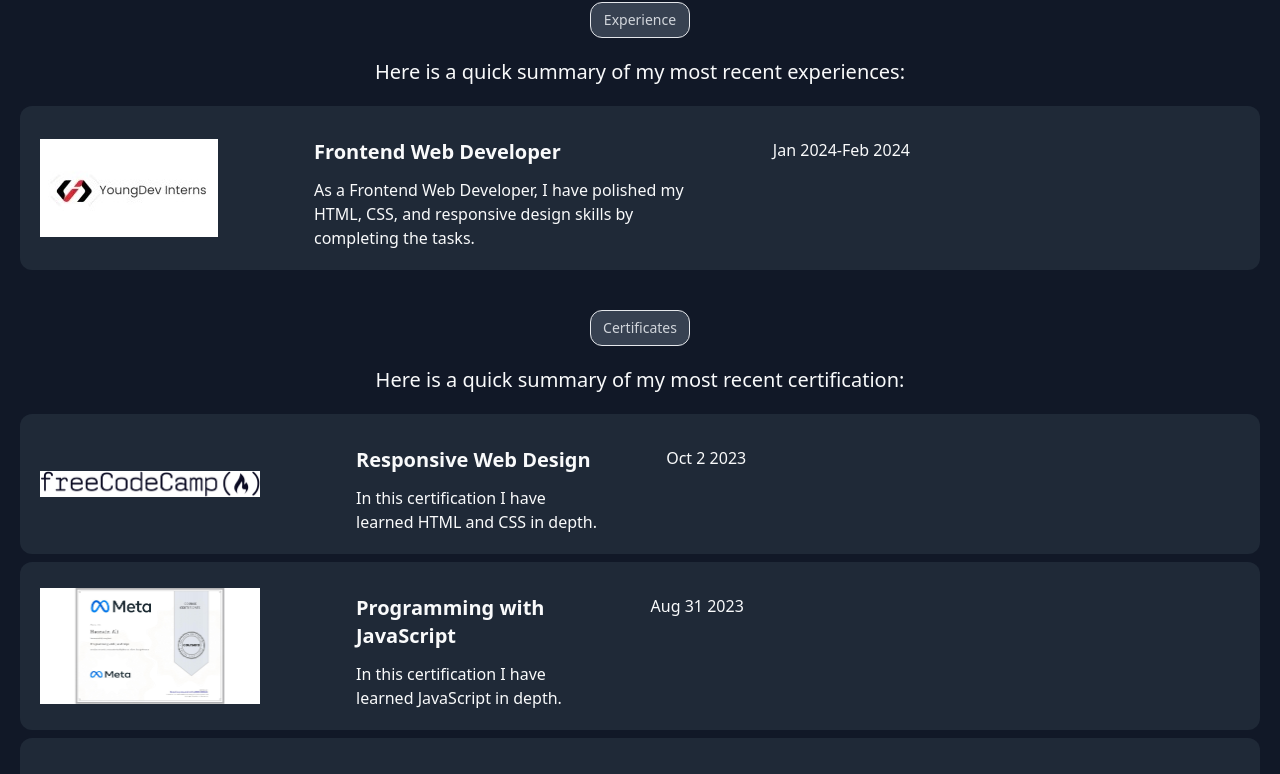
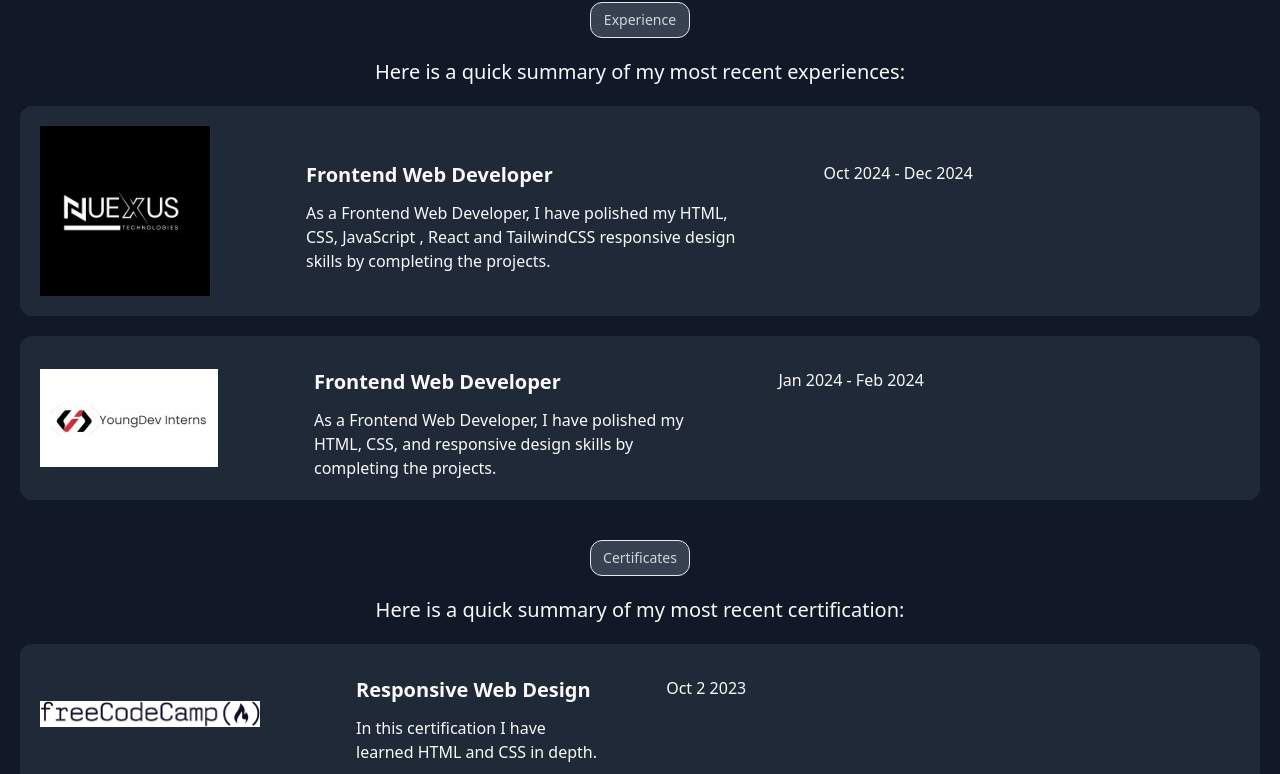
Before and after one commit to HasnainAli313/HasnainDev, a React (Vite) app: page / in a window 1280 px wide. Shown: the part 1738-2512 px from the top of the page. Built offline with nearby package versions, Linux system fonts and the light colour scheme.

Commit message:
updated experience component

```diff
--- a/src/components/Experience.jsx
+++ b/src/components/Experience.jsx
@@ -1,4 +1,5 @@
-import exp1 from "../assets/young.jpeg"
+import exp1 from "../assets/nuexus_logo.jpeg"
+import exp2 from "../assets/young.jpeg"
 function Experience() {
   return (
     <section className="p-5 bg-[#111827]">
@@ -7,20 +8,37 @@ function Experience() {
         <p className="text-normal m-5 text-lg md:text-xl   text-center">Here is a quick summary of my most recent experiences:</p>
         <div  data-aos="fade-up"
      data-aos-duration="1000">
+
+           {/* Experience card 1 */}
             <div className='rounded-xl bg-[#1F2937] flex sm:flex-row gap-1 flex-col items-center p-5  '>
-                {/* Experience cards */}
-            <img  className="pr-[80px]" src={exp1} alt="" />
+            <img  className="pr-[80px] w-[250px]" src={exp1} alt="" />
             <div className="md:w-[90%]  flex sm:flex-row gap-5 md:justify-around  flex-col ">
                 <div>
                 <h1 className="p-3  text-xl font-semibold">Frontend Web Developer</h1>
-                <p className="pl-3 w-[90%]">As a Frontend Web Developer, I have polished my HTML, CSS, and responsive design skills by completing the tasks.
+                <p className="pl-3 w-[90%]">As a Frontend Web Developer, I have polished my HTML, CSS, JavaScript , React and TailwindCSS responsive design skills by completing the projects.
 
                       </p>
                 </div>
-            <p className=" w-[100%] pl-3 pt-3  ">Jan 2024-Feb 2024</p>
+            <p className=" w-[100%] pl-3 pt-3  ">Oct 2024 - Dec 2024</p>
             </div>
 
             </div>
+
+                {/* Experience card 2*/}
+            <div className='rounded-xl bg-[#1F2937] flex mt-5  sm:flex-row gap-1 flex-col items-center p-5  '>
+            <img  className="pr-[80px]" src={exp2} alt="" />
+            <div className="md:w-[90%]  flex sm:flex-row gap-5 md:justify-around  flex-col ">
+                <div>
+                <h1 className="p-3  text-xl font-semibold">Frontend Web Developer</h1>
+                <p className="pl-3 w-[90%]">As a Frontend Web Developer, I have polished my HTML, CSS, and responsive design skills by completing the projects.
+
+                      </p>
+                </div>
+            <p className=" w-[100%] pl-3 pt-3  ">Jan 2024 - Feb 2024</p>
+            </div>
+
+            </div>
+
         </div>
     </section>
   )
```
Also changed, not shown: src/assets/SMIT_Certificate.jpeg (added), src/assets/nuexus_logo.jpeg (added).
